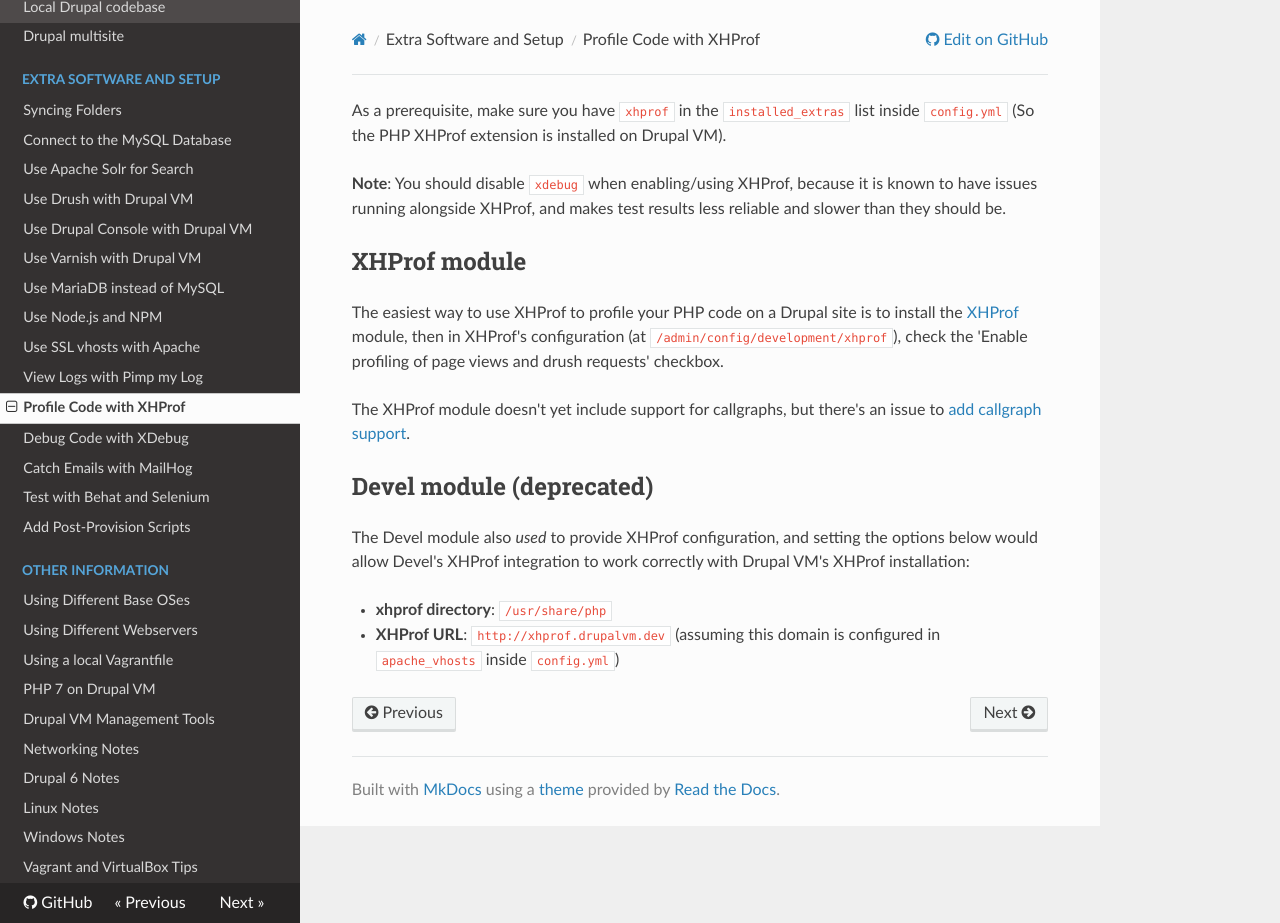
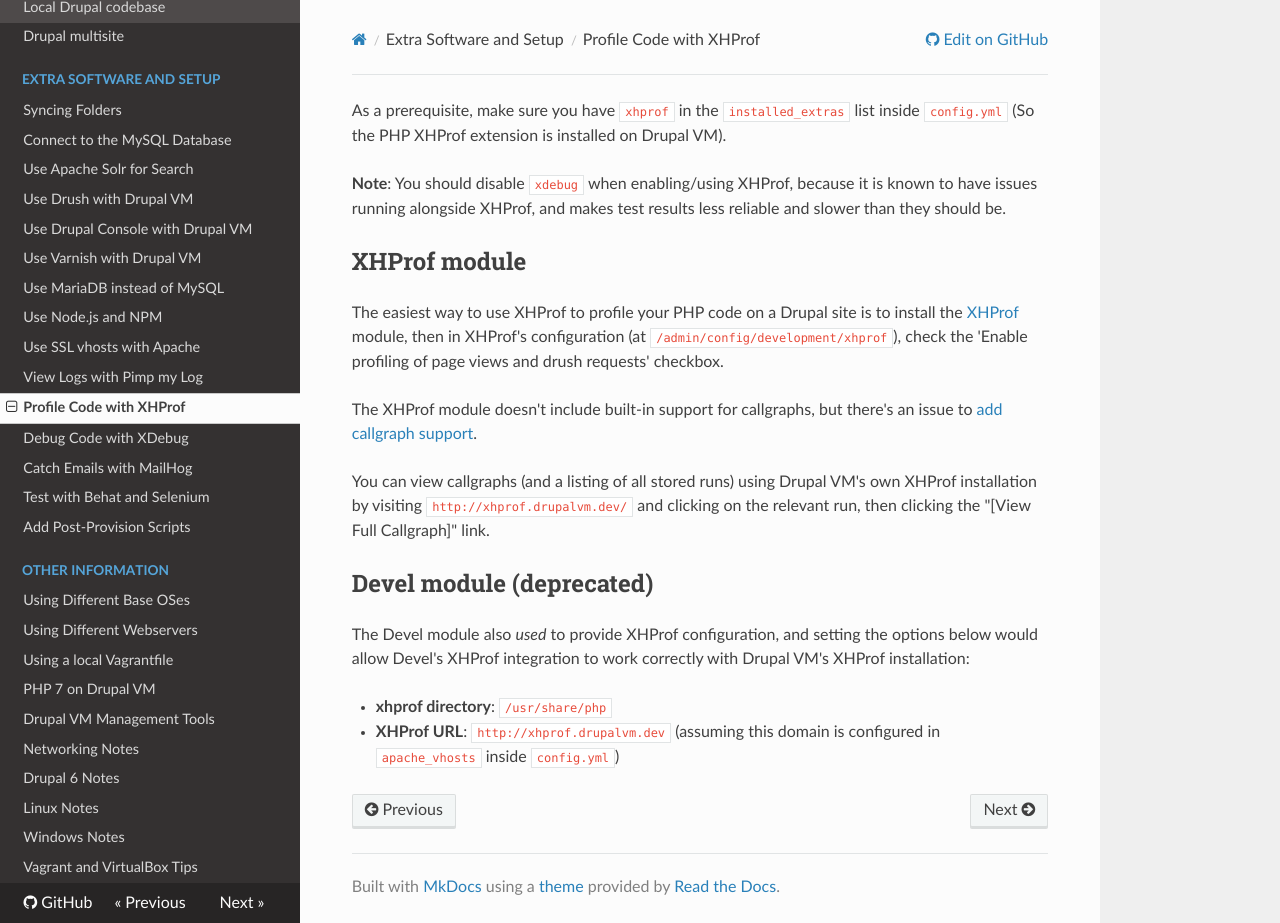
Before and after one commit to geerlingguy/drupal-vm, an MkDocs documentation site: the page built from docs/extras/xhprof.md, in a window 1280 px wide and 923 px high. Built offline with MkDocs 1.6.1, drawn with Linux system fonts in a browser that asks for light colours; nearby versions of some CDN libraries; old or Windows-style settings are respelled for this version of MkDocs.

Commit message:
Expand documentation around the XHProf module.

```diff
--- a/docs/extras/xhprof.md
+++ b/docs/extras/xhprof.md
@@ -6,7 +6,9 @@ As a prerequisite, make sure you have `xhprof` in the `installed_extras` list in
 
 The easiest way to use XHProf to profile your PHP code on a Drupal site is to install the [XHProf](https://www.drupal.org/project/xhprof) module, then in XHProf's configuration (at `/admin/config/development/xhprof`), check the 'Enable profiling of page views and drush requests' checkbox.
 
-The XHProf module doesn't yet include support for callgraphs, but there's an issue to [add callgraph support](https://www.drupal.org/node/1470740).
+The XHProf module doesn't include built-in support for callgraphs, but there's an issue to [add callgraph support](https://www.drupal.org/node/1470740).
+
+You can view callgraphs (and a listing of all stored runs) using Drupal VM's own XHProf installation by visiting `http://xhprof.drupalvm.dev/` and clicking on the relevant run, then clicking the "[View Full Callgraph]" link.
 
 ## Devel module (deprecated)
 
```
